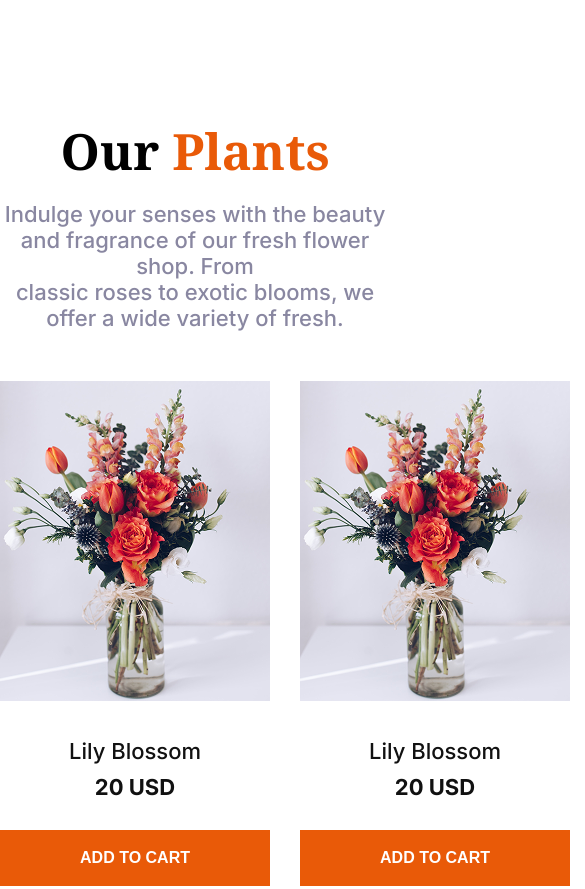
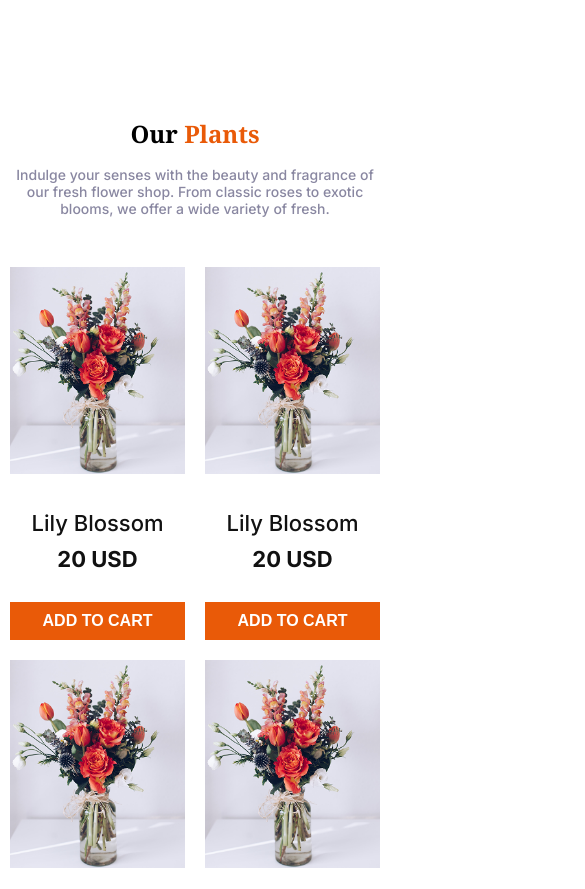
Before and after one commit to SudiptoBaral/Project-B12A02, a plain HTML site: page index.html in a window 390 px wide. Shown: the part 539-1428 px from the top of the page, 585 px wide, since content can reach past the window. Drawn offline with Linux system fonts and the light colour scheme.

Commit message:
added plants section responsived

```diff
--- a/styles/style.css
+++ b/styles/style.css
@@ -175,4 +175,34 @@
         width: 100%;
     }
 
+    /* plants section responsive */
+    .plants-title{
+        margin: 0 10px;
+    }
+    .plants-title h2{
+        font-size: 24px;
+    }
+    .plants-title p{
+        font-size: 14px;
+    }
+    .plants-title p br{
+        display: none;
+    }
+    .cards{
+        grid-template-columns: repeat(2,1fr);
+        padding: 0 10px;
+        gap: 20px;
+    }
+    .card-container{
+        width: 100%;
+    }
+    .card-container img{
+        width: 100%;
+    }
+    .card-container button{
+        padding:10px 0;
+        width: 100%;
+    }
+
+
 }
```
